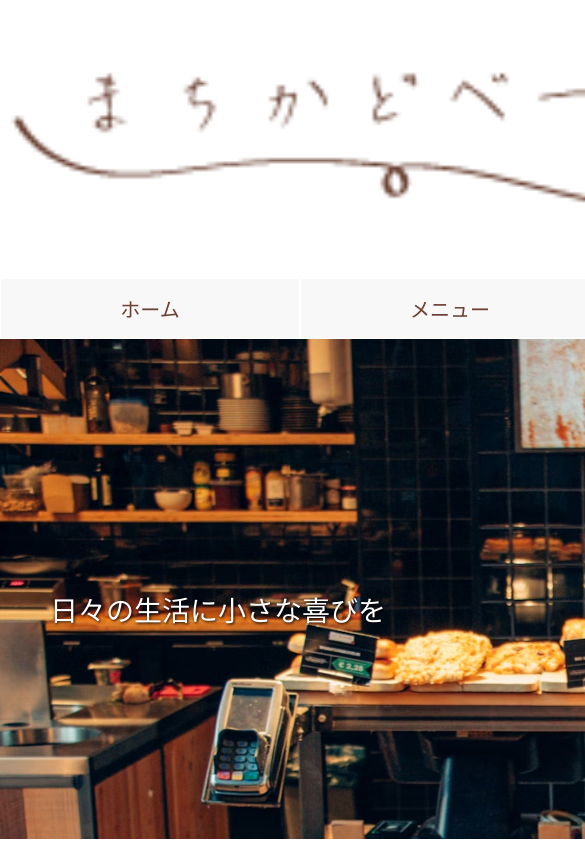
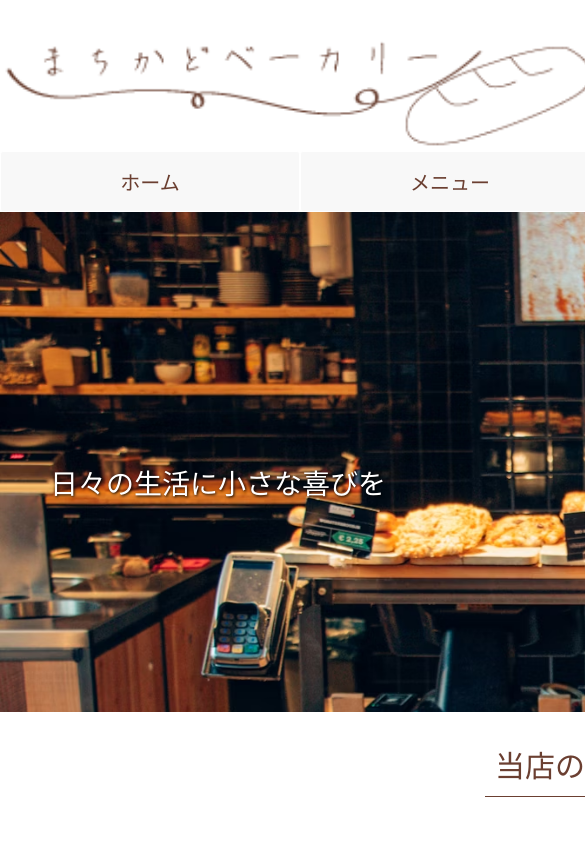
Before and after one commit to ayakarinn/machikado-bakery, a plain HTML site: page index.html in a window 390 px wide. Shown: the top 844 px of the page, 585 px wide, since content can reach past the window. Drawn offline with Linux system fonts and the light colour scheme; a web font is replaced by a local one.

Commit message:
Update style.css

```diff
--- a/style.css
+++ b/style.css
@@ -154,5 +154,7 @@ footer{
 }
 @media (max-width:800px){
 	img{
-	width:100%}
+	width:50%;
+	height:50%;}
+
 }
```
